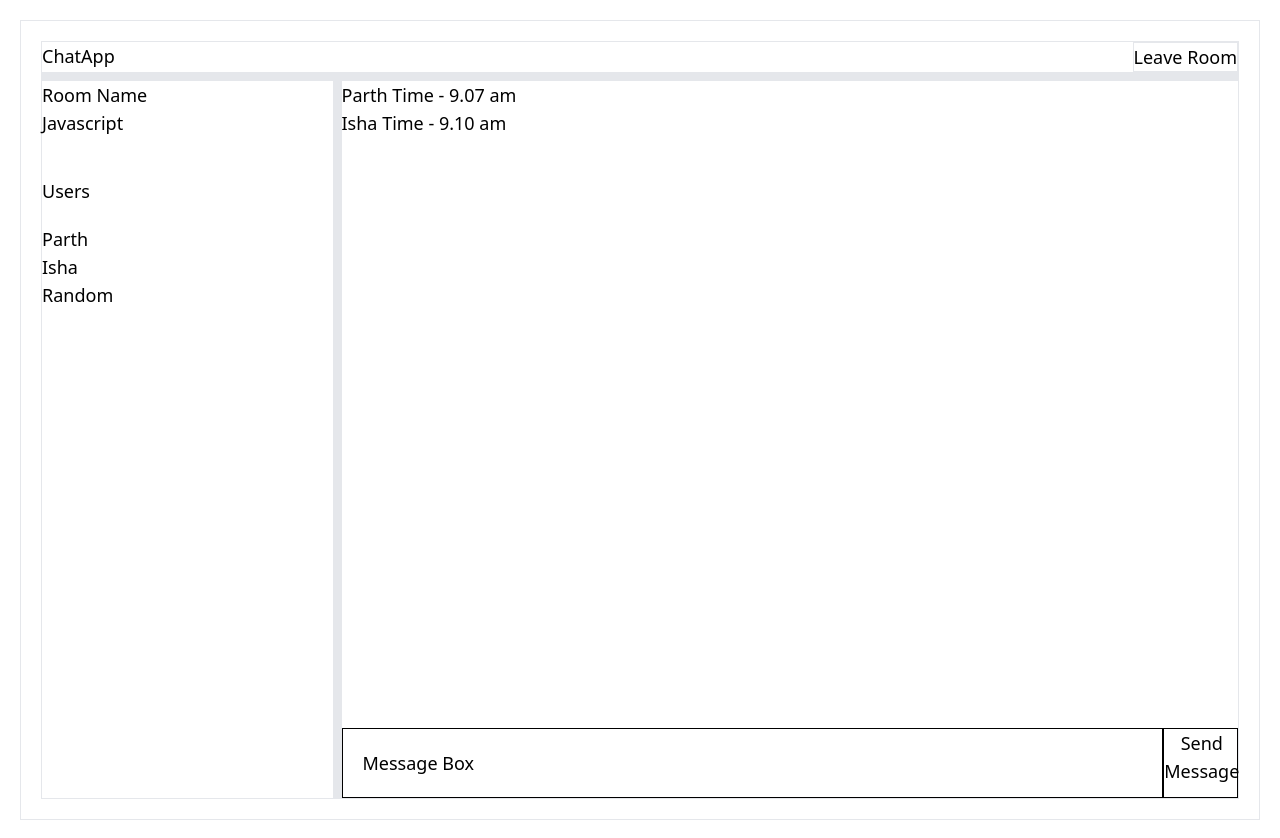
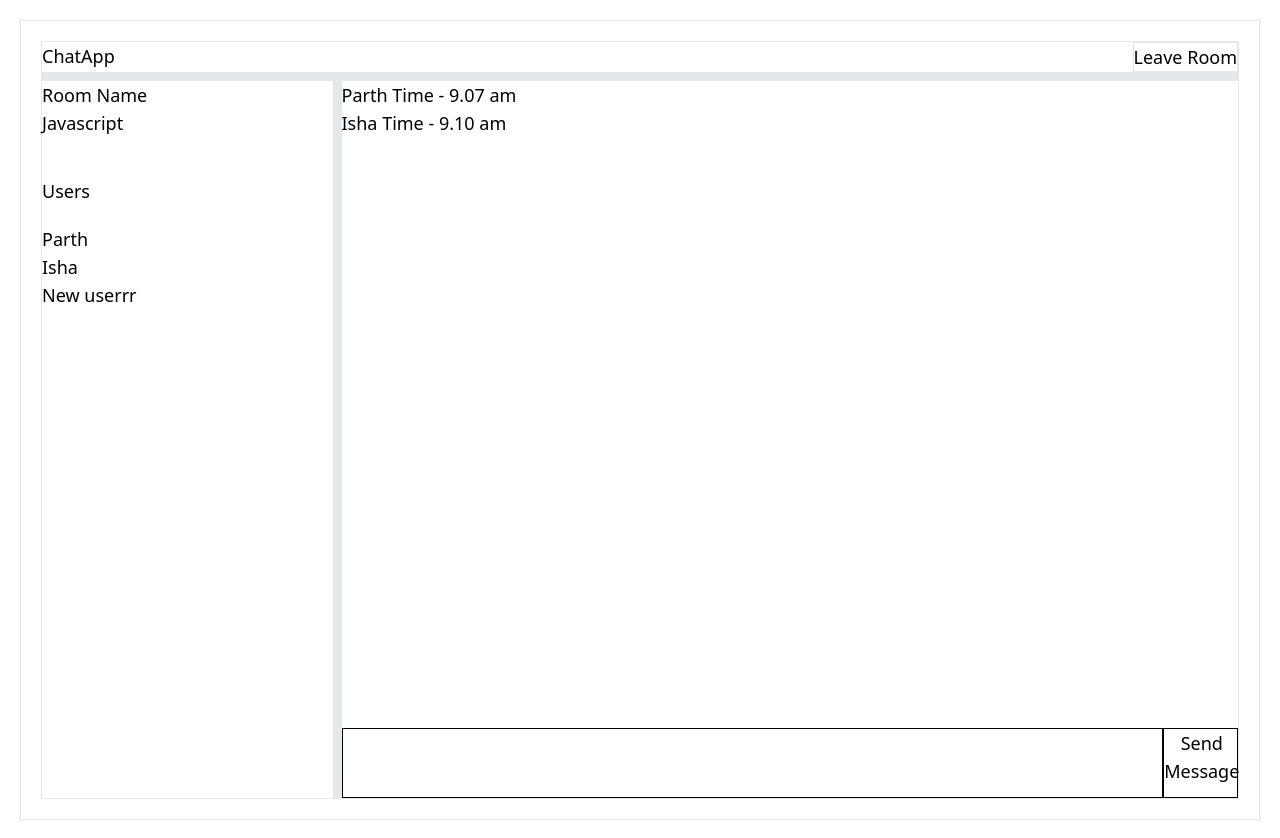
Before and after one commit to pika-pika-07/ChatBoard, a React (Create React App) app: page /chat in a window 1280 px wide. Built offline with nearby package versions, Linux system fonts and the light colour scheme; no server answers.

Commit message:
Added socketProvider , users provider

```diff
--- a/src/App.js
+++ b/src/App.js
@@ -2,18 +2,27 @@ import logo from "./logo.svg";
 import "./App.css";
 import Body from "./components/Body";
 import Header from "./components/Header";
-import { socket } from "./socket";
+import { SocketProvider } from "./contexts/SocketProvider";
 
 function App() {
-  socket.on("connect", () => {
-    console.log("client connected");
-    console.log(socket.id); // x8WIv7-mJelg7on_ALbx
-  });
+  // useEffect(() => {
+  //   socket.on("connect", () => {
+  //     console.log("client connected");
+  //     // console.log(socket.id); // x8WIv7-mJelg7on_ALbx
+  //   });
+
+  //   socket.on("message", (data) => {
+  //     console.log(data);
+  //     // console.log(socket.id); // x8WIv7-mJelg7on_ALbx
+  //   });
+  // }, []);
 
   return (
     <div className="flex flex-col text-lg border border-solid w-12/12 h-screen p-5 m-5 ">
-      <Header />
-      <Body />
+      <SocketProvider>
+        <Header />
+        <Body />
+      </SocketProvider>
     </div>
   );
 }
--- a/src/components/Body.js
+++ b/src/components/Body.js
@@ -1,12 +1,15 @@
 import React from "react";
+import { UsersProvider } from "../contexts/UsersProvider";
 import Content from "./Content";
 import SideBar from "./SideBar";
 
 const Body = () => {
   return (
     <div className="w-full h-full flex">
-      <SideBar />
-      <Content />
+      <UsersProvider>
+        <SideBar />
+        <Content />
+      </UsersProvider>
     </div>
   );
 };
--- a/src/components/Content.js
+++ b/src/components/Content.js
@@ -1,9 +1,35 @@
-import React from "react";
+import React, { useContext, useEffect, useState } from "react";
+import { SocketContext } from "../contexts/SocketProvider";
 
 const Content = () => {
+  const [inputValue, setInputValue] = useState("");
+  const [messages, setMessages] = useState([]);
+  const socket = useContext(SocketContext);
+  useEffect(() => {
+    if (!socket) {
+      return;
+    } else {
+      socket.on("receieve", (data) => {
+        setMessages((messages) => {
+          return [...messages, data];
+        });
+      });
+    }
+
+    return () => socket.off("receieve");
+  }, [socket]);
+
+  const handleMessageClick = () => {
+    socket.emit("sendMessage", inputValue);
+  };
+
+  const handleInputChange = (e) => {
+    setInputValue(e.target.value);
+  };
   return (
     <div className="w-9/12 h-full border border-solid flex flex-col justify-between">
       <div className="h-5/12 ">
+        {messages.map((message) => message)}
         <div>
           <p>
             Parth
@@ -18,9 +44,11 @@ const Content = () => {
         </div>
       </div>
       <div className="h-7/12 flex justify-between">
-        <div className="border border-black w-11/12 p-5">Message Box</div>
+        <div className="border border-black w-11/12 p-5">
+          <input value={inputValue} onChange={handleInputChange} />
+        </div>
         <div className="border border-black w-1/12 ">
-          <button>Send Message</button>
+          <button onClick={handleMessageClick}>Send Message</button>
         </div>
       </div>
     </div>
--- a/src/components/SideBar.js
+++ b/src/components/SideBar.js
@@ -1,6 +1,16 @@
-import React from "react";
+import React, { useContext, useEffect } from "react";
+// import { useUsers } from "../contexts/UsersProvider";
+import { UsersContext } from "../contexts/UsersProvider";
+const SideBar = () => {
+  const { users, createUsers } = useContext(UsersContext);
+  //   const { users, createUsers } = useUsers();
 
-const SideBar = () => {
+  useEffect(() => {
+    const id = 3;
+    const name = "New userrr";
+    const room = "JS";
+    createUsers(id, name, room);
+  }, []);
   return (
     <div className="w-3/12 border border-r-8 h-full">
       <div>
@@ -11,9 +21,12 @@ const SideBar = () => {
       <div className="my-10">
         <h3> Users </h3>
         <ul className="my-5">
-          <li> Parth </li>
+          {users.map((user) => {
+            return <li> {user.name} </li>;
+          })}
+          {/* <li> Parth </li>
           <li> Isha </li>
-          <li> Random</li>
+          <li> Random</li> */}
         </ul>
       </div>
     </div>
--- /dev/null
+++ b/src/contexts/SocketProvider.js
@@ -0,0 +1,16 @@
+import React, { createContext, useEffect, useState } from "react";
+import { io } from "socket.io-client";
+export const SocketContext = createContext();
+
+export const SocketProvider = ({ children }) => {
+  const [socket, setSocket] = useState();
+
+  useEffect(() => {
+    const newSocket = io("http://localhost:5600");
+    setSocket(newSocket);
+    return () => newSocket.close();
+  }, []);
+  return (
+    <SocketContext.Provider value={socket}>{children}</SocketContext.Provider>
+  );
+};
--- /dev/null
+++ b/src/contexts/UsersProvider.js
@@ -0,0 +1,35 @@
+import React, { createContext, useContext, useState } from "react";
+
+const defaultusers = [
+  {
+    id: 1,
+    name: "Parth",
+    room: "JS",
+  },
+  {
+    id: 2,
+    name: "Isha",
+    room: "JS",
+  },
+];
+
+export const UsersContext = createContext(defaultusers);
+
+export const useUsers = () => {
+  return useContext(UsersContext);
+};
+
+export const UsersProvider = ({ children }) => {
+  const [users, setUsers] = useState(defaultusers);
+
+  const createUsers = (id, name, room) => {
+    setUsers((users) => {
+      return [...users, { id, name, room }];
+    });
+  };
+  return (
+    <UsersContext.Provider value={{ users, createUsers }}>
+      {children}
+    </UsersContext.Provider>
+  );
+};
--- a/src/index.js
+++ b/src/index.js
@@ -1,15 +1,11 @@
-import React from 'react';
-import ReactDOM from 'react-dom/client';
-import './index.css';
-import App from './App';
-import reportWebVitals from './reportWebVitals';
+import React from "react";
+import ReactDOM from "react-dom/client";
+import "./index.css";
+import App from "./App";
+import reportWebVitals from "./reportWebVitals";
 
-const root = ReactDOM.createRoot(document.getElementById('root'));
-root.render(
-  <React.StrictMode>
-    <App />
-  </React.StrictMode>
-);
+const root = ReactDOM.createRoot(document.getElementById("root"));
+root.render(<App />);
 
 // If you want to start measuring performance in your app, pass a function
 // to log results (for example: reportWebVitals(console.log))
--- a/src/socket.js
+++ b/src/socket.js
@@ -1,2 +1,2 @@
-import { io } from "socket.io-client";
-export const socket = io("http://localhost:5600");
+// import { io } from "socket.io-client";
+// export const socket = io("http://localhost:5600");
```
